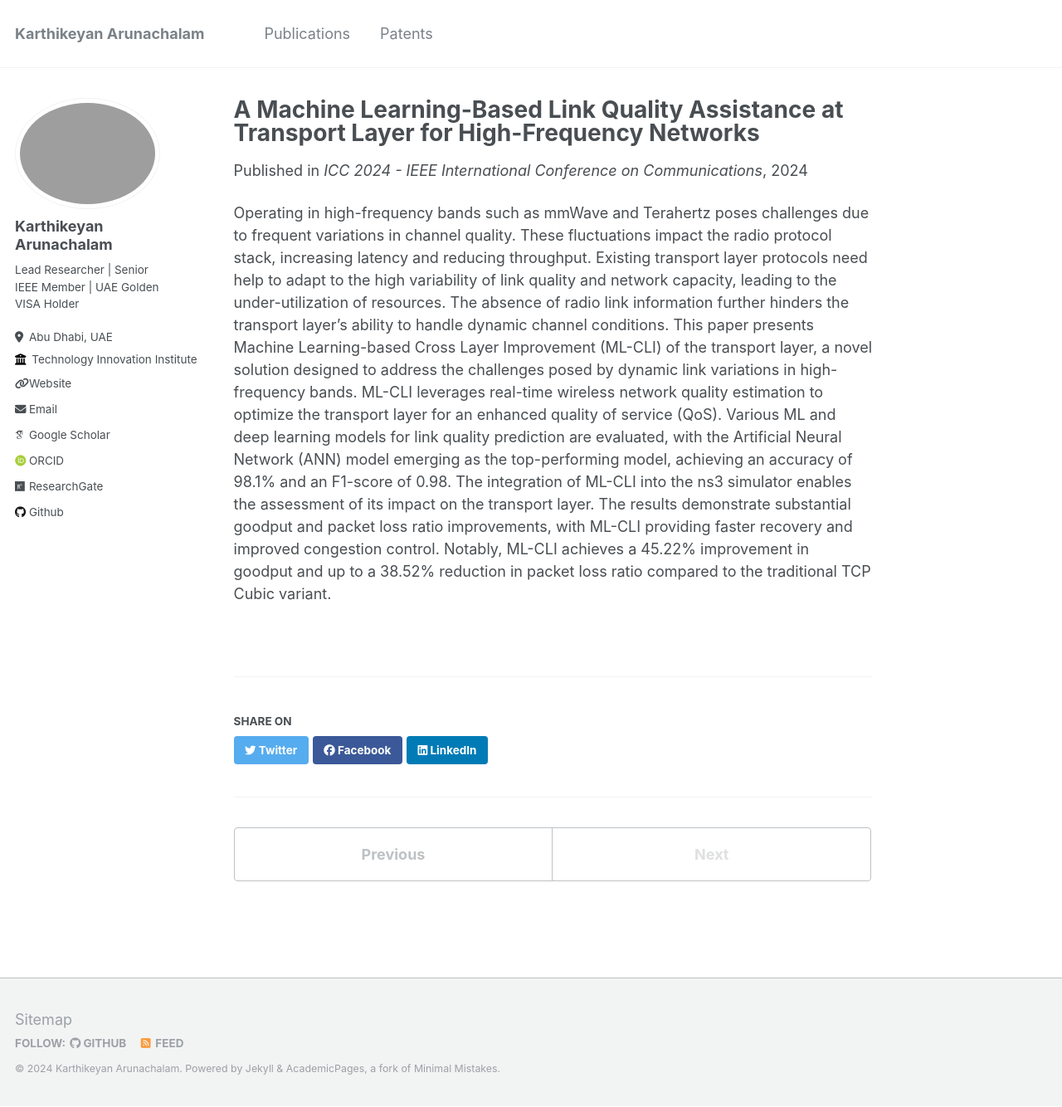
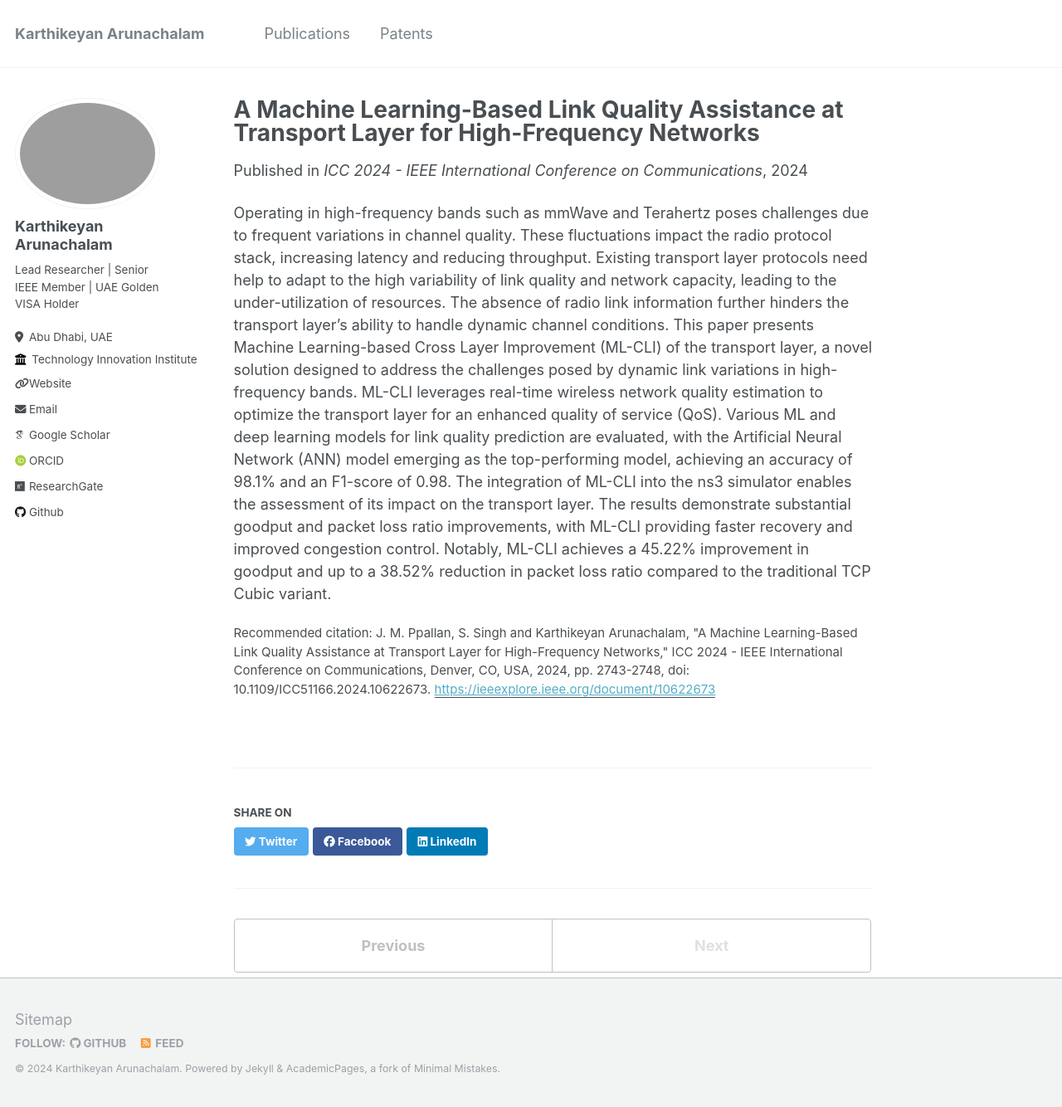
Before and after one commit to karthikeyansct/karthikeyansct.github.io, a Jekyll site: the page built from _publications/2024-paper-title-number-1.md, in a window 1280 px wide and 1334 px high. Shown: the whole window at 83% size. Built offline with Jekyll 4.4.1, drawn with Linux system fonts in a browser that asks for light colours; some web fonts are replaced.

Commit message:
Update 2024-paper-title-number-1.md

```diff
--- a/_publications/2024-paper-title-number-1.md
+++ b/_publications/2024-paper-title-number-1.md
@@ -5,7 +5,7 @@ permalink: /publication/2024-paper-title-number-1
 date: 2024-07-01
 venue: 'ICC 2024 - IEEE International Conference on Communications'
 paperurl: 'https://ieeexplore.ieee.org/document/10622673'
-
+citation: 'J. M. Ppallan, S. Singh and Karthikeyan Arunachalam, "A Machine Learning-Based Link Quality Assistance at Transport Layer for High-Frequency Networks," ICC 2024 - IEEE International Conference on Communications, Denver, CO, USA, 2024, pp. 2743-2748, doi: 10.1109/ICC51166.2024.10622673.'
 ---
 
 Operating in high-frequency bands such as mmWave and Terahertz poses challenges due to frequent variations in channel quality. These fluctuations impact the radio protocol stack, increasing latency and reducing throughput. Existing transport layer protocols need help to adapt to the high variability of link quality and network capacity, leading to the under-utilization of resources. The absence of radio link information further hinders the transport layer's ability to handle dynamic channel conditions. This paper presents Machine Learning-based Cross Layer Improvement (ML-CLI) of the transport layer, a novel solution designed to address the challenges posed by dynamic link variations in high-frequency bands. ML-CLI leverages real-time wireless network quality estimation to optimize the transport layer for an enhanced quality of service (QoS). Various ML and deep learning models for link quality prediction are evaluated, with the Artificial Neural Network (ANN) model emerging as the top-performing model, achieving an accuracy of 98.1% and an F1-score of 0.98. The integration of ML-CLI into the ns3 simulator enables the assessment of its impact on the transport layer. The results demonstrate substantial goodput and packet loss ratio improvements, with ML-CLI providing faster recovery and improved congestion control. Notably, ML-CLI achieves a 45.22% improvement in goodput and up to a 38.52% reduction in packet loss ratio compared to the traditional TCP Cubic variant.
```
